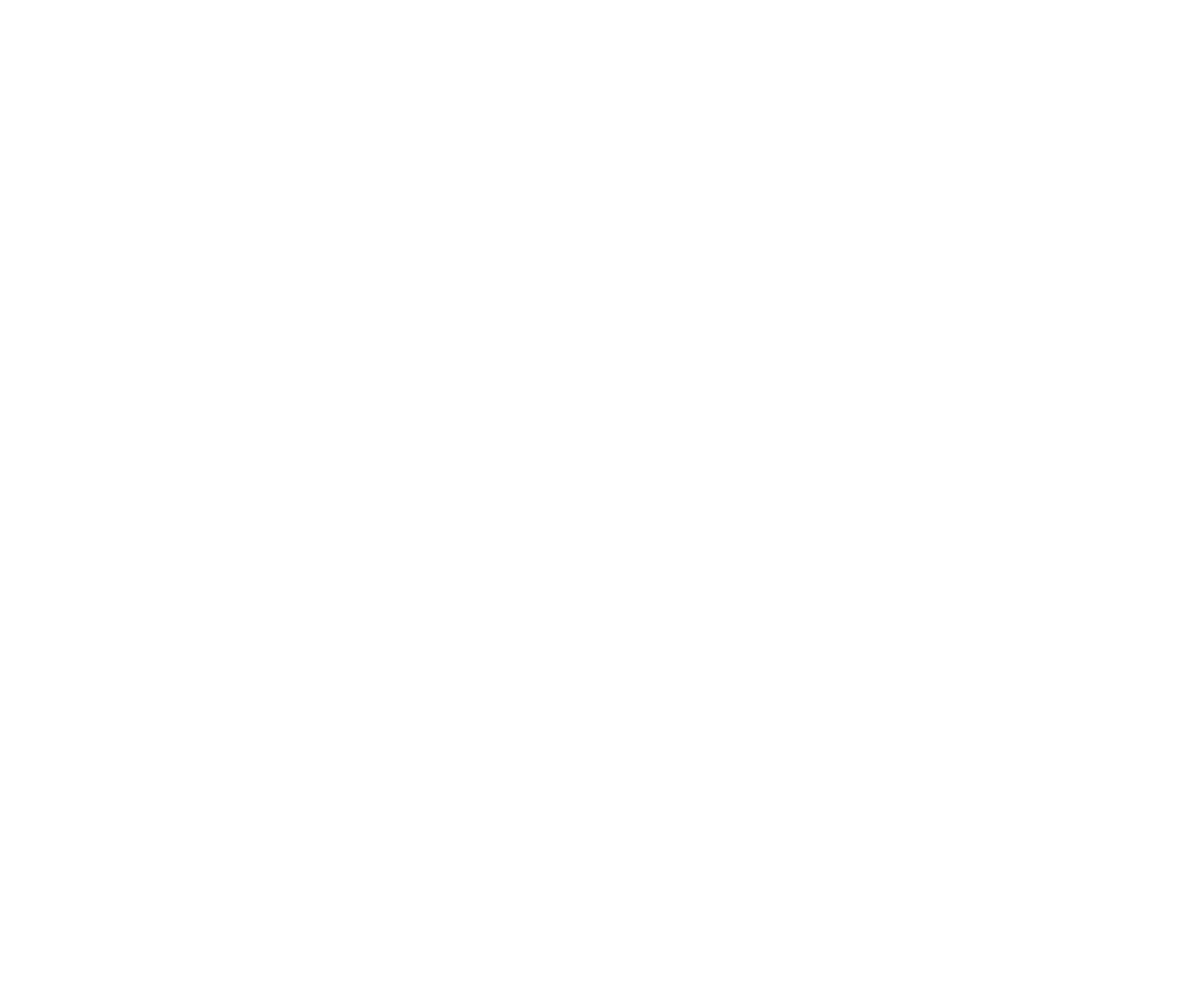
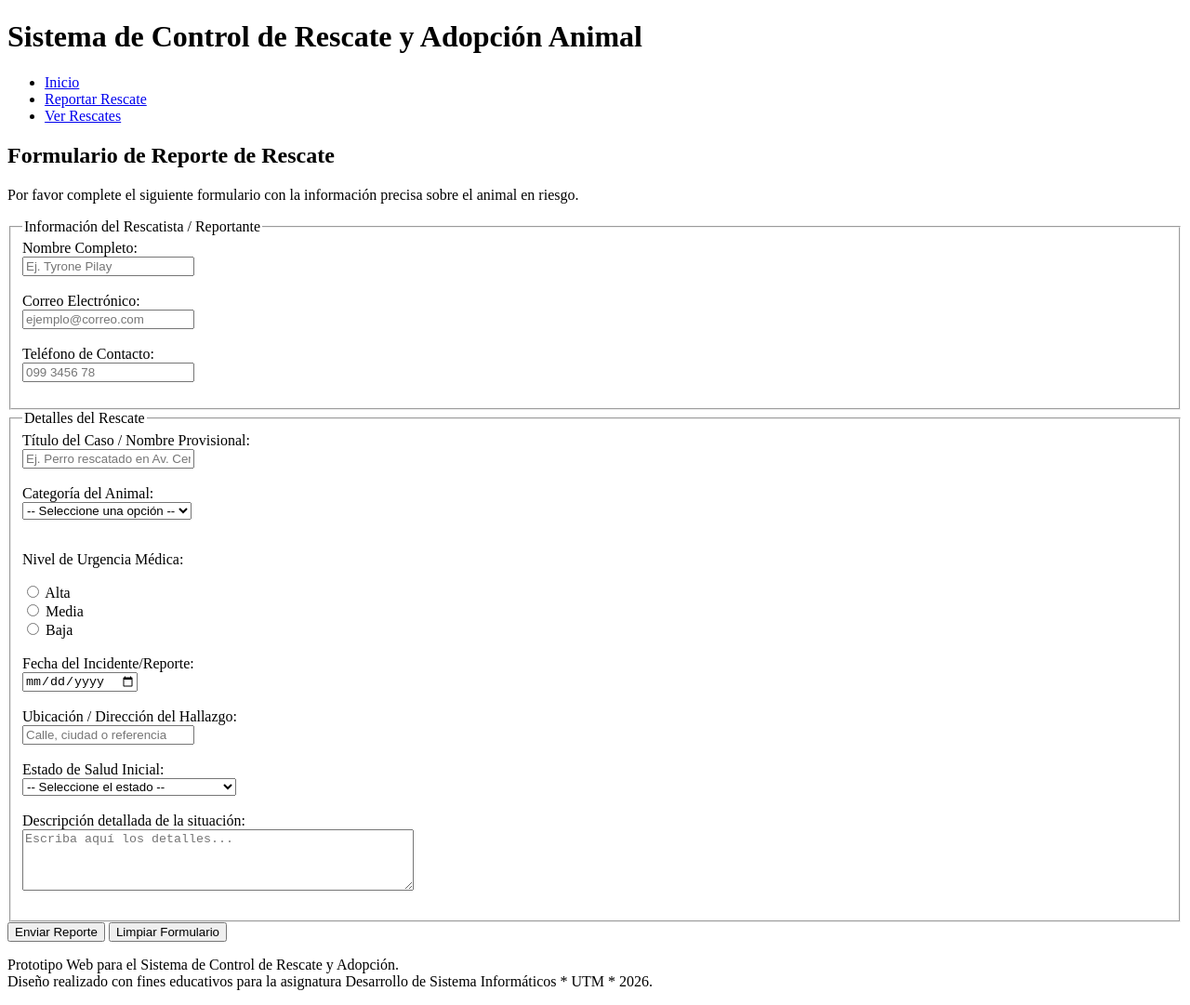
Before and after one commit to Tyrone073/sistemaRescateAdopcionAnimal, a plain HTML site: page SistemaRescateAdopcionAnimal/docs/reportar.html in a window 1280 px wide. Shown: the whole page at 93% size. Before the commit the page ends 800 px from the top, so only its background shows below. Drawn offline with Linux system fonts and the light colour scheme.

Commit message:
maquetacion semantica inicial para reportar.html

```diff
--- a/SistemaRescateAdopcionAnimal/docs/reportar.html
+++ b/SistemaRescateAdopcionAnimal/docs/reportar.html
@@ -1,11 +1,112 @@
-<!doctype html>
-<html lang="en">
+<!DOCTYPE html>
+<html lang="es">
 <head>
     <meta charset="UTF-8">
-    <meta name="viewport" content="width=device-width, initial-scale=1">
-    <title>Document</title>
+    <meta name="viewport" content="width=device-width, initial-scale=1"><!-- viewport adapta el tamaño de la pagina a pantallas moviles -->
+    <title>Sistema de Control de Rescate y Adopción - Reportar</title>
 </head>
 <body>
 
+<header>
+    <h1>Sistema de Control de Rescate y Adopción Animal</h1>
+    <nav>
+        <ul>
+            <li><a href="index.html" target="_blank">Inicio</a></li><!-- target -blank abre nueva pagina al ingresar en el enlace-->
+            <li><a href="reportar.html" target="_blank">Reportar Rescate</a></li>
+            <li><a href="rescates.html" target="_blank">Ver Rescates</a></li>
+        </ul>
+    </nav>
+</header>
+
+<main>
+    <section>
+        <h2>Formulario de Reporte de Rescate</h2>
+        <p>Por favor complete el siguiente formulario con la información precisa sobre el animal en riesgo.</p>
+
+        <form action="#" method="post"><!-- formulario q envia los datos con el metodo post (metodos CRUD)-->
+            <fieldset>
+                <legend>Información del Rescatista / Reportante</legend><!-- titulo del fieldset-->
+
+                <!-- for conecta la etiqueta label con el id del input-->
+                <label for="nombreReportante">Nombre Completo:</label>
+                <br>
+                <input type="text" id="nombreReportante" name="nombre_reportante" required placeholder="Ej. Tyrone Pilay"><!-- required exige llenar el campo antes de enviar, placeholder muestra un texto de ejemplo -->
+                <br><br>
+
+                <label for="correoReportante">Correo Electrónico:</label>
+                <br>
+                <input type="email" id="correoReportante" name="correo_reportante" required placeholder="ejemplo@correo.com">
+                <br><br>
+
+                <label for="telefonoReportante">Teléfono de Contacto:</label>
+                <br>
+                <input type="tel" id="telefonoReportante" name="telefono_reportante" required placeholder="099 3456 78">
+                <br><br>
+            </fieldset>
+
+            <fieldset>
+                <legend>Detalles del Rescate</legend>
+
+                <label for="tituloCaso">Título del Caso / Nombre Provisional:</label>
+                <br>
+                <input type="text" id="tituloCaso" name="titulo_caso" required placeholder="Ej. Perro rescatado en Av. Central">
+                <br><br>
+
+                <label for="tipoAnimal">Categoría del Animal:</label>
+                <br>
+                <select id="tipoAnimal" name="tipo_animal" required><!-- select crea una lista desplegable de opciones -->
+                    <option value="">-- Seleccione una opción --</option>
+                    <option value="perros">Perros</option>
+                    <option value="gatos">Gatos</option>
+                    <option value="fauna_silvestre">Fauna Silvestre</option>
+                </select>
+                <br><br>
+
+                <p>Nivel de Urgencia Médica:</p>
+                <input type="radio" id="urgenciaAlta" name="urgencia" value="alta" required><!-- type="radio" permite seleccionar solo una opcion del grupo con el mismo name -->
+                <label for="urgenciaAlta">Alta</label><br>
+                <input type="radio" id="urgenciaMedia" name="urgencia" value="media">
+                <label for="urgenciaMedia">Media</label><br>
+                <input type="radio" id="urgenciaBaja" name="urgencia" value="baja">
+                <label for="urgenciaBaja">Baja</label>
+                <br><br>
+
+                <label for="fechaRescate">Fecha del Incidente/Reporte:</label>
+                <br>
+                <input type="date" id="fechaRescate" name="fecha_rescate" required><!-- este input no necesita placeholder porq ese tipo ya lo incorpora-->
+                <br><br>
+
+                <label for="ubicacion">Ubicación / Dirección del Hallazgo:</label>
+                <br>
+                <input type="text" id="ubicacion" name="ubicacion" required placeholder="Calle, ciudad o referencia">
+                <br><br>
+
+                <label for="estadoSalud">Estado de Salud Inicial:</label>
+                <br>
+                <select id="estadoSalud" name="estado_salud" required>
+                    <option value="">-- Seleccione el estado --</option>
+                    <option value="bueno">Bueno / Estable</option>
+                    <option value="herido">Herido / Requiere atención urgente</option>
+                    <option value="desnutrido">Desnutrido</option>
+                    <option value="critico">Crítico</option>
+                </select>
+                <br><br>
+
+                <label for="descripcion">Descripción detallada de la situación:</label>
+                <br>
+                <textarea id="descripcion" name="descripcion" rows="4" cols="50" placeholder="Escriba aquí los detalles..." required></textarea><!-- textarea crea un cuadro de texto de varias lineas -->
+                <br><br>
+            </fieldset>
+
+            <button type="submit">Enviar Reporte</button><!-- type submit envia la informacion del formulario -->
+            <button type="reset">Limpiar Formulario</button><!-- type reset borra todos los campos del formulario -->
+        </form>
+    </section>
+</main>
+
+<footer><!-- footer para el pie de pagina -->
+    <p>Prototipo Web para el Sistema de Control de Rescate y Adopción. <br>Diseño realizado con fines educativos para la asignatura Desarrollo de Sistema Informáticos * UTM * 2026.</p>
+</footer>
+
 </body>
 </html>
```
